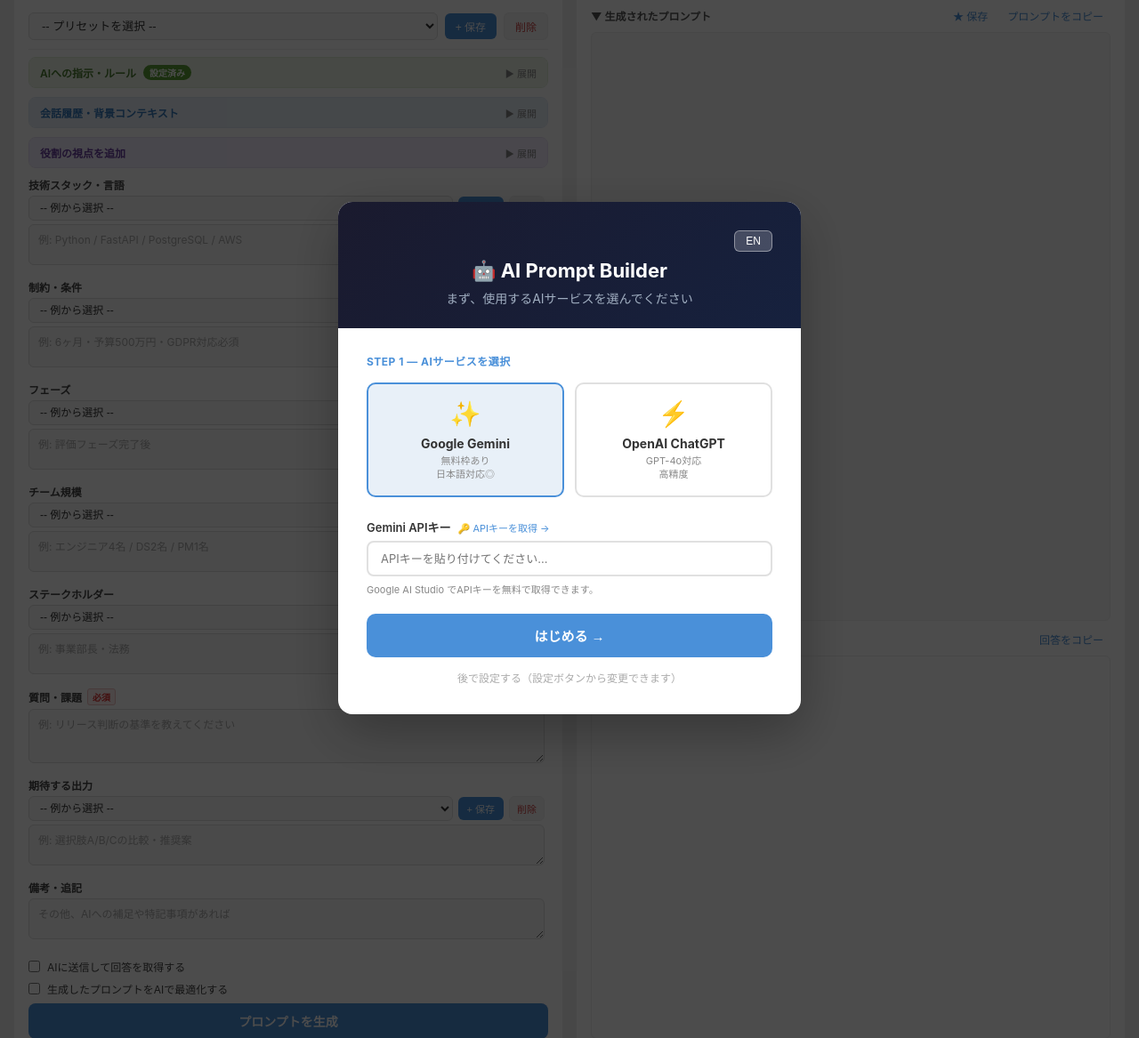
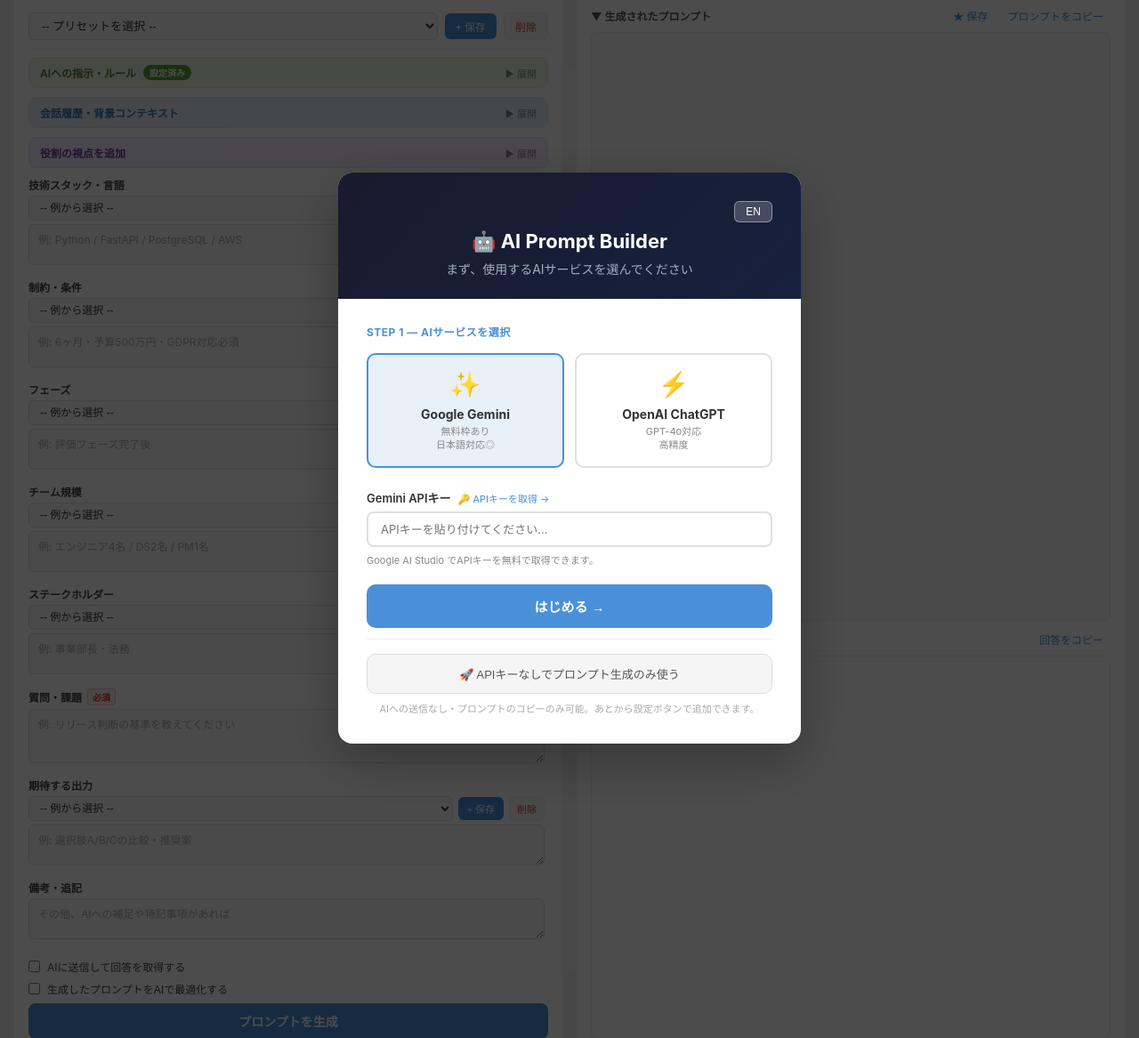
Before and after one commit to mona2083/PROMPT-BUILDER, a Flask app: page / in a window 1280 px wide. Shown: the part 179-1346 px from the top of the page at 89% size. Run offline with Flask 3, Linux system fonts and the light colour scheme; data that the repository does not hold is empty; some libraries are stand-ins or nearby versions.

Commit message:
updated index.html for API key dealing

```diff
--- a/templates/index.html
+++ b/templates/index.html
@@ -689,8 +689,15 @@
       <button class="setup-save-btn" id="setup-save-btn" onclick="saveSetup()">
         はじめる →
       </button>
-      <div class="setup-skip">
-        <a onclick="skipSetup()">後で設定する（設定ボタンから変更できます）</a>
+      <div style="margin-top:12px;border-top:1px solid #eee;padding-top:16px;">
+        <button onclick="skipSetup()" id="setup-skip-btn"
+          style="width:100%;background:#f5f5f5;color:#555;border:1px solid #ddd;
+          border-radius:10px;padding:12px;font-size:13px;cursor:pointer;">
+          🚀 <span id="setup-skip-label">APIキーなしでプロンプト生成のみ使う</span>
+        </button>
+        <p id="setup-skip-hint" style="text-align:center;font-size:11px;color:#aaa;margin-top:8px;">
+          AIへの送信なし・プロンプトのコピーのみ可能。あとから設定ボタンで追加できます。
+        </p>
       </div>
     </div>
   </div>
@@ -785,6 +792,8 @@
     setupKeyHint: "Google AI Studio でAPIキーを無料で取得できます。",
     setupSaveBtn: "はじめる →",
     setupSkip: "後で設定する（設定ボタンから変更できます）",
+    setupSkipBtn: "APIキーなしでプロンプト生成のみ使う",
+    setupSkipHint: "AIへの送信なし・プロンプトのコピーのみ可能。あとから設定ボタンで追加できます。",
     comboSaveBtn: "+ 保存",
     comboDelBtn: "削除",
   },
@@ -868,6 +877,8 @@
     setupKeyHint: "Get your free API key at Google AI Studio.",
     setupSaveBtn: "Get Started →",
     setupSkip: "Skip for now (you can set it later in Settings)",
+    setupSkipBtn: "Use without API key (prompt generation only)",
+    setupSkipHint: "No AI sending — copy prompts only. You can add an API key later in Settings.",
     comboSaveBtn: "+ Save",
     comboDelBtn: "Delete",
   }
@@ -932,7 +943,9 @@
   const local = getLocalSettings();
   const hasKey = (local.api_key && local.api_key.trim()) ||
                  (local.openai_api_key && local.openai_api_key.trim());
-  if (!hasKey) {
+  const hasSkipped = local.setup_skipped === true;
+  // APIキー未設定 かつ スキップ済みでない場合のみ表示
+  if (!hasKey && !hasSkipped) {
     document.getElementById("setup-modal").classList.add("open");
   }
 }
@@ -954,6 +967,13 @@
   // Update key label and hint based on current provider
   const prov = document.querySelector(".setup-provider-card.selected")?.id?.replace("setup-card-", "") || "gemini";
   selectSetupProvider(prov);
+
+  // Skip button
+  const skipBtn = document.getElementById("setup-skip-btn");
+  const skipLabel = document.getElementById("setup-skip-label");
+  const skipHint = document.getElementById("setup-skip-hint");
+  if (skipLabel) skipLabel.textContent = ui.setupSkipBtn || skipLabel.textContent;
+  if (skipHint) skipHint.textContent = ui.setupSkipHint || skipHint.textContent;
 
   // Desc cards
   const setupDescGemini = document.getElementById("setup-desc-gemini");
@@ -1036,8 +1056,11 @@
 }
 
 function skipSetup() {
+  // APIキーなしでプロンプト生成のみモードとして開始
+  const local = getLocalSettings();
+  local.setup_skipped = true;
+  saveLocalSettings(local);
   document.getElementById("setup-modal").classList.remove("open");
-  openSettings();
 }
 
 function buildTabs() {
@@ -1698,7 +1721,34 @@
     sendToApi ? UI[lang].send : UI[lang].promptOnly;
 }
 document.addEventListener("DOMContentLoaded", () => {
-  document.getElementById("send-to-api").addEventListener("change", updateSendBtn);
+  document.getElementById("send-to-api").addEventListener("change", function() {
+    updateSendBtn();
+    // APIキーが未設定の場合、チェックON時にsetupモーダルを表示
+    if (this.checked) {
+      const local = getLocalSettings();
+      const hasKey = (local.api_key && local.api_key.trim()) ||
+                     (local.openai_api_key && local.openai_api_key.trim());
+      if (!hasKey) {
+        this.checked = false;
+        updateSendBtn();
+        document.getElementById("setup-modal").classList.add("open");
+        updateSetupLabels();
+      }
+    }
+  });
+  document.getElementById("optimize-prompt").addEventListener("change", function() {
+    // APIキーが未設定の場合、チェックON時にsetupモーダルを表示
+    if (this.checked) {
+      const local = getLocalSettings();
+      const hasKey = (local.api_key && local.api_key.trim()) ||
+                     (local.openai_api_key && local.openai_api_key.trim());
+      if (!hasKey) {
+        this.checked = false;
+        document.getElementById("setup-modal").classList.add("open");
+        updateSetupLabels();
+      }
+    }
+  });
   // optimize と send-to-api は独立して動作
 });
 
```
Also changed, not shown: 1 other file.
